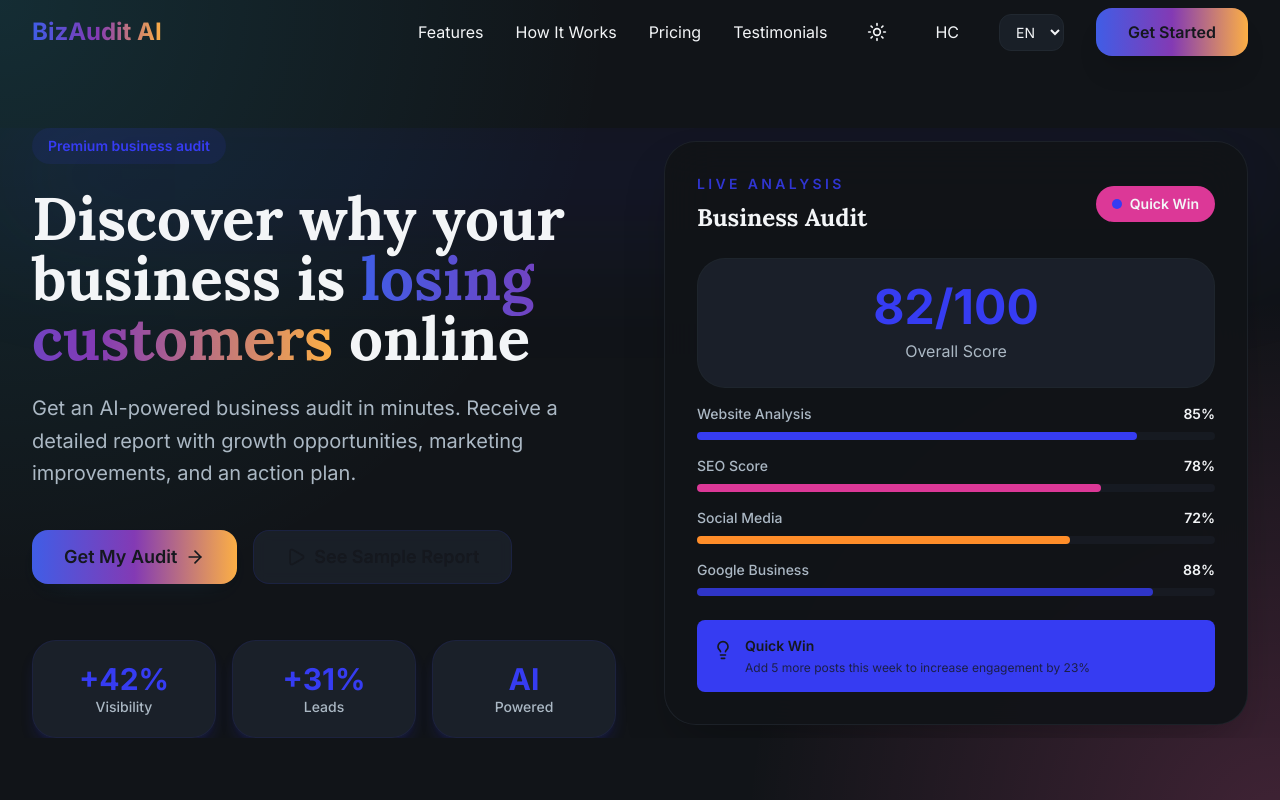
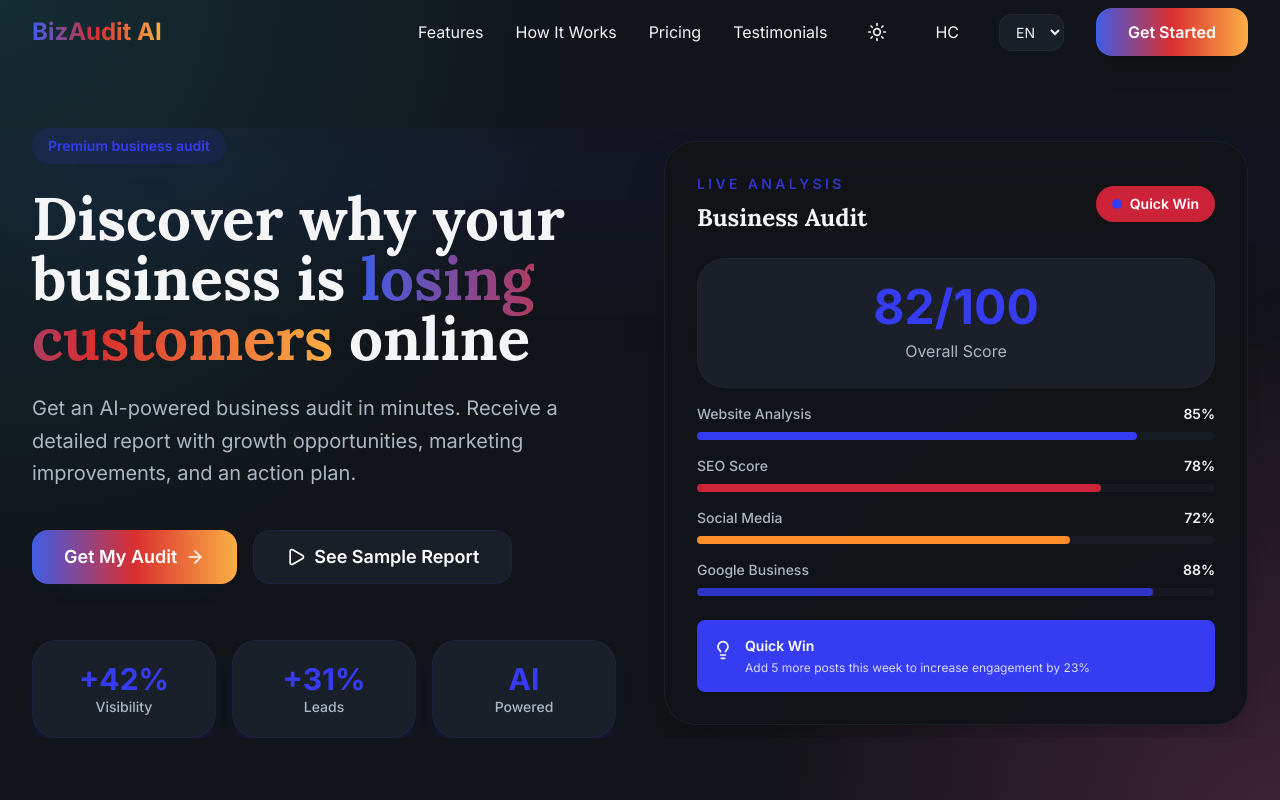
Before and after one commit to Yansmtp/bizaudit, a Next.js app: page / in a window 1280 px wide. Shown: the top 800 px of the page. Built offline with nearby package versions, Linux system fonts and the light colour scheme.

Commit message:
Style: replace pink with Instagram red tones and improve contrast

```diff
--- a/app/globals.css
+++ b/app/globals.css
@@ -12,9 +12,9 @@
     --card-foreground: 210 18% 96%;
     /* Instagram-like palette (web gradient endpoints) */
     --primary: 238 88% 58%; /* blue/purple (#405DE6 / #5851DB area) */
-    --primary-foreground: 218 18% 10%;
-    --secondary: 325 70% 54%; /* magenta/pink (#833AB4 area) */
-    --secondary-foreground: 210 18% 96%;
+    --primary-foreground: 0 0% 100%;
+    --secondary: 352 71% 47%; /* instagram-red tone */
+    --secondary-foreground: 0 0% 100%;
     --muted: 214 18% 20%;
     --muted-foreground: 210 18% 72%;
     --accent: 28 100% 58%; /* orange/yellow (#FCAF45 area) */
@@ -29,9 +29,9 @@
     --card: 218 18% 12%;
     --card-foreground: 210 18% 98%;
     --primary: 238 88% 60%;
-    --primary-foreground: 218 18% 10%;
-    --secondary: 325 70% 56%;
-    --secondary-foreground: 210 18% 98%;
+    --primary-foreground: 0 0% 100%;
+    --secondary: 352 71% 47%;
+    --secondary-foreground: 0 0% 100%;
     --muted: 214 18% 14%;
     --muted-foreground: 210 18% 74%;
     --accent: 28 100% 60%;
@@ -48,7 +48,7 @@
     --card-foreground: 220 10% 6%;
     --primary: 238 88% 36%; /* vivid Instagram blue/purple */
     --primary-foreground: 0 0% 100%;
-    --secondary: 325 70% 36%;
+    --secondary: 352 71% 36%;
     --secondary-foreground: 0 0% 100%;
     --muted: 210 8% 94%;
     --muted-foreground: 220 10% 28%;
@@ -88,7 +88,8 @@
     border-radius: 1rem;
     font-weight: 600;
     color: hsl(var(--primary-foreground));
-    background-image: linear-gradient(90deg, #405DE6 0%, #833AB4 50%, #FCAF45 100%);
+    /* use red tones instead of magenta to improve contrast */
+    background-image: linear-gradient(90deg, #405DE6 0%, #D92F2F 50%, #FCAF45 100%);
     box-shadow: 0 10px 30px -18px rgba(56,189,248,0.18), 0 6px 18px -12px rgba(0,0,0,0.12);
     transition: transform 160ms ease, box-shadow 160ms ease, opacity 160ms ease;
     outline: none;
@@ -121,7 +122,8 @@
   }
 
   .gradient-text {
-    background-image: linear-gradient(90deg, #405DE6 0%, #833AB4 50%, #FCAF45 100%);
+    /* Avoid pink: use red midpoint for better harmony with red-themed UI */
+    background-image: linear-gradient(90deg, #405DE6 0%, #D92F2F 50%, #FCAF45 100%);
     -webkit-background-clip: text;
     background-clip: text;
     color: transparent;
```
